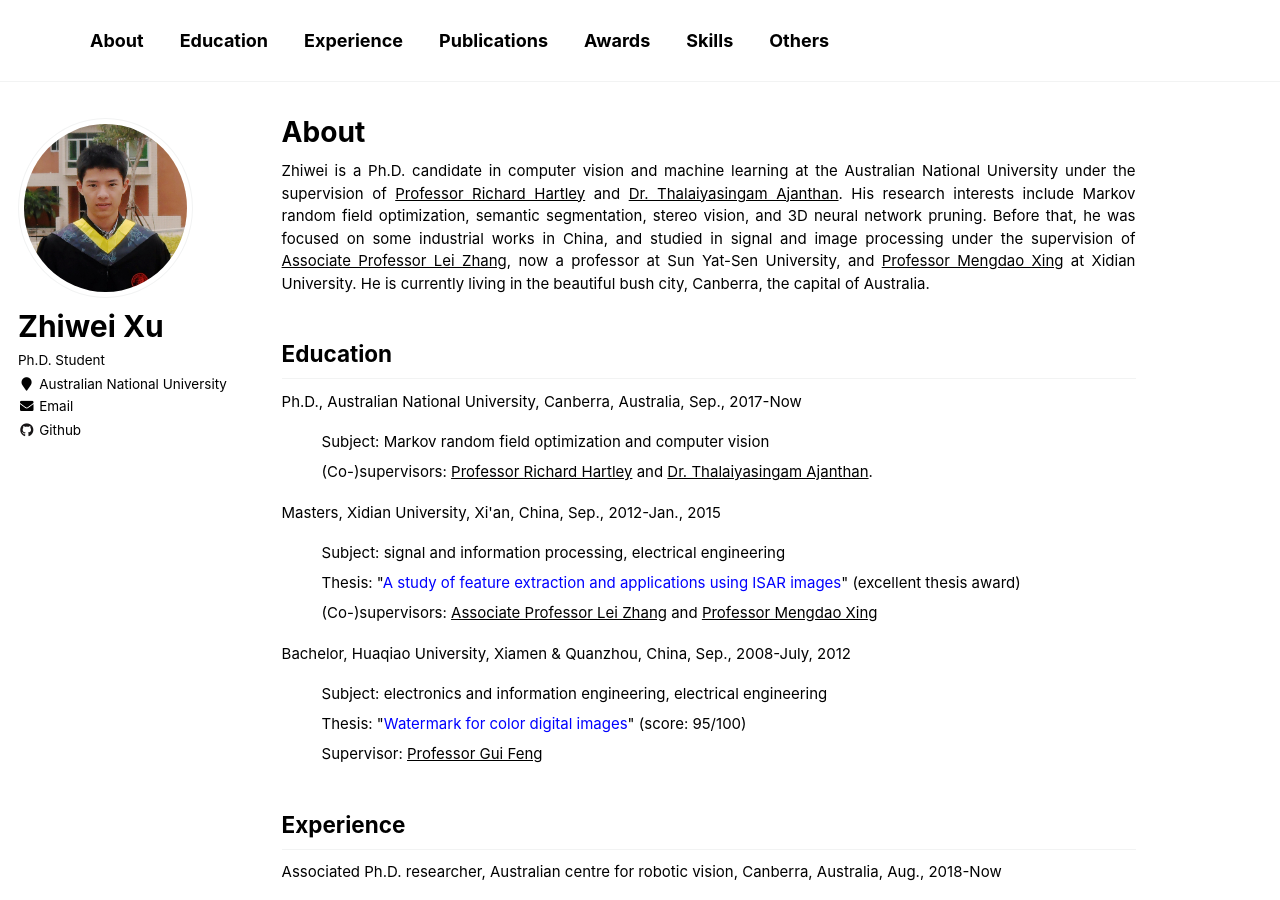
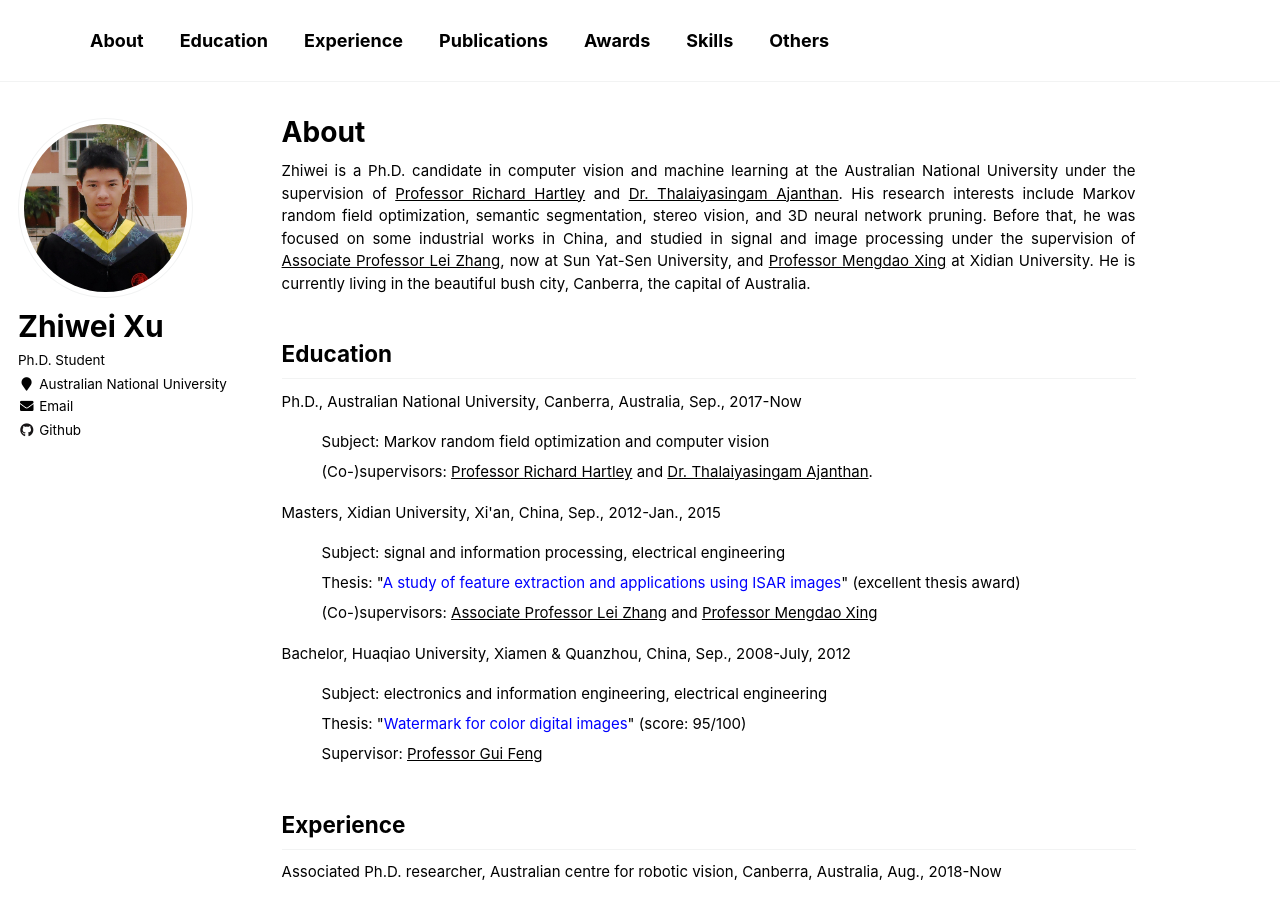
Before and after one commit to zwxu064/zwxu064.github.io, a Jekyll site: the page built from _pages/about.html, in a window 1280 px wide and 900 px high. Built offline with Jekyll 4.4.1, drawn with Linux system fonts in a browser that asks for light colours.

Commit message:
Update about.html

```diff
--- a/_pages/about.html
+++ b/_pages/about.html
@@ -10,7 +10,7 @@
 
 <p> Zhiwei is a Ph.D. candidate in computer vision and machine learning at the Australian National University under the supervision of <a style="color: inherit; text-decoration: underline;" href="http://users.cecs.anu.edu.au/~hartley/" target="_blank">Professor Richard Hartley</a> and <a style="color: inherit; text-decoration: underline;" href="https://tajanthan.github.io/" target="_blank">Dr. Thalaiyasingam Ajanthan</a>.
   His research interests include Markov random field optimization, semantic segmentation, stereo vision, and 3D neural network pruning.
-  Before that, he was focused on some industrial works in China, and studied in signal and image processing under the supervision of <a style="color: inherit; text-decoration: underline;" href="https://web.xidian.edu.cn/zhanglei/" target="_blank">Associate Professor Lei Zhang</a>, now a professor at Sun Yat-Sen University, and  <a style="color: inherit; text-decoration: underline;" href="https://web.xidian.edu.cn/mdxing/" target="_blank">Professor Mengdao Xing</a> at Xidian University.
+  Before that, he was focused on some industrial works in China, and studied in signal and image processing under the supervision of <a style="color: inherit; text-decoration: underline;" href="https://web.xidian.edu.cn/zhanglei/" target="_blank">Associate Professor Lei Zhang</a>, now at Sun Yat-Sen University, and  <a style="color: inherit; text-decoration: underline;" href="https://web.xidian.edu.cn/mdxing/" target="_blank">Professor Mengdao Xing</a> at Xidian University.
   He is currently living in the beautiful bush city, Canberra, the capital of Australia.</p>
 
 <h2 id="education">Education</h2>
```
